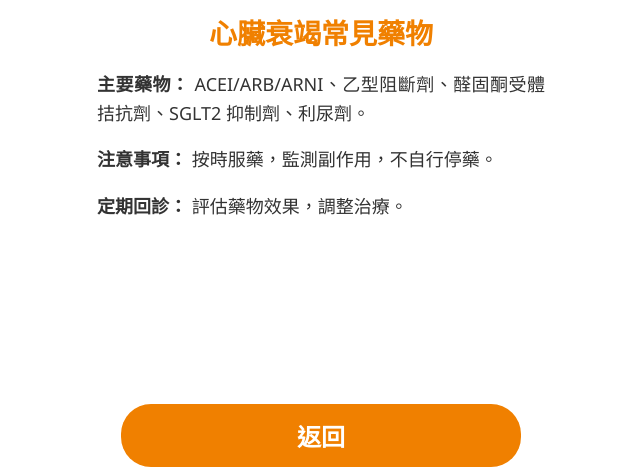
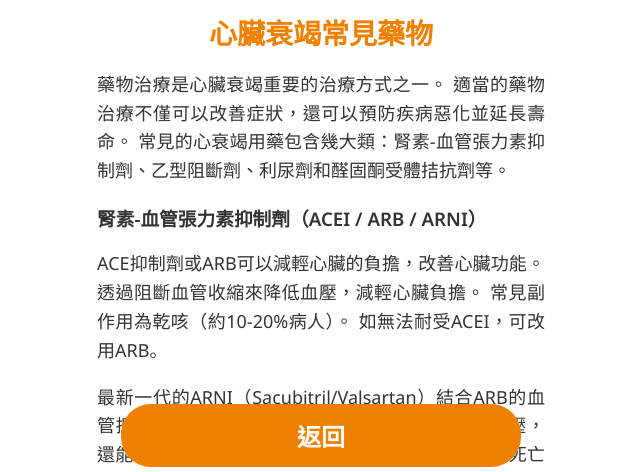
Before and after one commit to kingdow10123/Sync_health_info, a React (Vite) app: page /page5 in a window 1280 px wide. Shown: the part 313-785 px from the top of the page, without its empty margins (319-959 px from the left). Built offline with nearby package versions, Linux system fonts and the light colour scheme.

Commit message:
Update Page5.jsx

```diff
--- a/src/pages/Page5.jsx
+++ b/src/pages/Page5.jsx
@@ -7,10 +7,67 @@ function Page5() {
       <div className="image-wrapper">
         <img src="https://i.imgur.com/iN5w2zX.png" alt="心臟衰竭常見藥物" />
       </div>
+
       <h2>心臟衰竭常見藥物</h2>
-      <p><strong>主要藥物：</strong> ACEI/ARB/ARNI、乙型阻斷劑、醛固酮受體拮抗劑、SGLT2 抑制劑、利尿劑。</p>
-      <p><strong>注意事項：</strong> 按時服藥，監測副作用，不自行停藥。</p>
-      <p><strong>定期回診：</strong> 評估藥物效果，調整治療。</p>
+
+      <p>
+        藥物治療是心臟衰竭重要的治療方式之一。
+        適當的藥物治療不僅可以改善症狀，還可以預防疾病惡化並延長壽命。
+        常見的心衰竭用藥包含幾大類：腎素-血管張力素抑制劑、乙型阻斷劑、利尿劑和醛固酮受體拮抗劑等。
+      </p>
+
+      <h3>腎素-血管張力素抑制劑（ACEI / ARB / ARNI）</h3>
+      <p>
+        ACE抑制劑或ARB可以減輕心臟的負擔，改善心臟功能。
+        透過阻斷血管收縮來降低血壓，減輕心臟負擔。
+        常見副作用為乾咳（約10-20%病人）。
+        如無法耐受ACEI，可改用ARB。
+      </p>
+      <p>
+        最新一代的ARNI（Sacubitril/Valsartan）結合ARB的血管擴張效果和抑制Neprilysin的功能，
+        不只能降血壓，還能減少心臟負擔。
+        研究顯示，ARNI能更有效降低死亡率和住院率，目前主要使用在嚴重心臟衰竭的病患。
+      </p>
+
+      <h3>乙型阻斷劑（Beta blocker）</h3>
+      <p>
+        如 Carvedilol、Bisoprolol，主要是降低心跳速率，減少心臟耗氧量，使心臟運作更有效率。
+        剛開始服用時可能感到疲倦或頭暈，但通常會隨時間改善。
+        切勿自行停藥，突然停藥可能導致症狀惡化。
+      </p>
+
+      <h3>醛固酮受體拮抗劑</h3>
+      <p>
+        包括 Spironolactone 和 Eplerenone，預防心臟纖維化，改善心臟功能。
+        需定期檢查血鉀和腎功能。
+        若出現噁心、肌肉痙攣應告知醫師。
+      </p>
+
+      <h3>SGLT2 抑制劑</h3>
+      <p>
+        如 Dapagliflozin 或 Empagliflozin，原為糖尿病藥物，後證實具有心臟保護作用。
+        可改善心臟功能，同時對糖尿病及腎功能也有好處。
+        使用時注意補充水分，預防泌尿道感染。
+      </p>
+
+      <h3>利尿劑</h3>
+      <p>
+        幫助排出多餘水分，減輕水腫和呼吸困難的症狀。
+        服用時應監測體重變化，若短期內體重快速上升或下降應告知醫師。
+      </p>
+
+      <h3>重要提醒事項：</h3>
+      <ul>
+        <li>按時服藥，不要擅自減藥或停藥；藥物調整需與主治醫師討論</li>
+        <li>定期測量血壓和心跳，記錄每日體重變化</li>
+        <li>留意可能的副作用，如頭暈、咳嗽、疲倦等</li>
+        <li>若出現嚴重副作用要立即就醫</li>
+        <li>定期回診追蹤，讓醫師評估藥物效果</li>
+        <li>避免服用會影響心臟的藥物（如某些止痛藥）</li>
+        <li>配合低鹽飲食和規律運動等生活習慣調整</li>
+        <li>保持良好的睡眠品質，避免情緒壓力</li>
+      </ul>
+
       <button onClick={() => navigate('/')}>返回</button>
     </div>
   );
```
